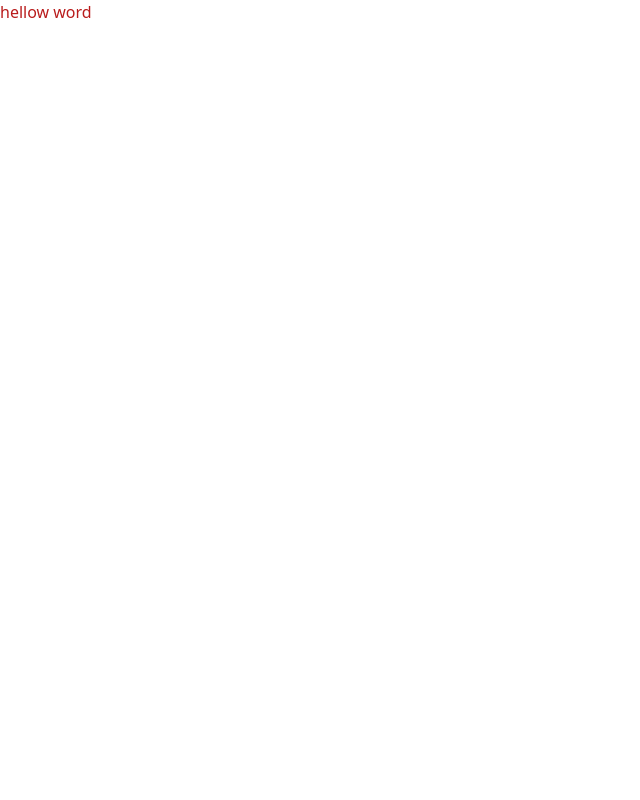
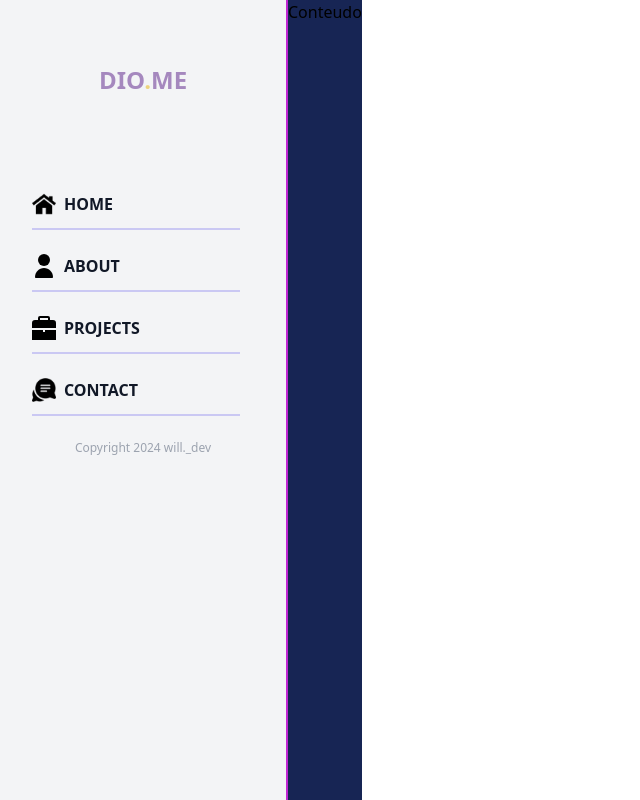
Before and after one commit to martinswilliam/Portfolio2, a website: page src/index.html in a window 1280 px wide. Shown: the whole page, without its empty margins (0-640 px from the left). Drawn offline with Linux system fonts and the light colour scheme.

Commit message:
barra lateral e responsividade

```diff
--- a/src/index.html
+++ b/src/index.html
@@ -7,6 +7,64 @@
     <title>Document</title>
 </head>
 <body>
-    <h1 class="text-red-700">hellow word</h1>
+    <div class="flex flex-row min-h-screen overflow-hidden">
+        <div class="bg-gray-100 w-12 lg:w-72 min-h-screen border-r-2 border-fuchsia-600 md:none">
+            <div class="flex flex-none w-full justify-center items-center lg:py-16 text-center">
+                <div class="text-purple-900 text-center text-2xl font-extrabold items-center border-indigo-600 lg:visible invisible animate-pulse">
+                     DIO<span class="text-yellow-500">.</span>ME
+                </div>
+            </div>
+            <div>
+                <nav class="visible lg:invisible flex- w-full mt-40">
+                    <ul class="text-left">
+                        <li class="list-inside ml-2 mb-6 w-12">
+                            <a href="#" class="flex justify-start"></a><img src="./img/home.png" alt="" class="object-contain h-6 w-6">
+                        </li>
+                        <li class="list-inside ml-2 mb-6 w-12">
+                            <a href="#" class="flex justify-start"></a><img src="./img/user.svg" alt="" class="object-contain h-6 w-6">
+                        </li>
+                        <li class="list-inside ml-2 mb-6 w-12">
+                            <a href="#" class="flex justify-start"></a><img src="./img/briefcase.svg" alt="" class="object-contain h-6 w-6">
+                        </li>
+                        <li class="list-inside ml-2 mb-6 w-12">
+                            <a href="#" class="flex justify-start"></a><img src="./img/conversation.png" alt="" class="object-contain h-6 w-6">
+                        </li>
+                    </ul>
+                </nav>
+            </div>
+            <div>
+                <nav class="lg:visible invisible flex w-full -mt-80">
+                <ul class="text-left text-base">
+                    <li class="list-inside font-bold border-b-2 w-52 border-indigo-600 border-opacity-25 mx-8 mb-6 pb-3 text-gray-900 hover:text-purple-900">
+                        <a href="#" class="flex justify-start">
+                            <img src="./img/home.png" alt="" class="h-6 w-6 mr-2 object-contain">  HOME
+                        </a>
+                    </li>
+                    <li class="list-inside font-bold border-b-2 w-52 border-indigo-600 border-opacity-25 mx-8 mb-6 pb-3 text-gray-900 hover:text-purple-900">
+                        <a href="#" class="flex justify-start">
+                            <img src="./img/user.svg" alt="" class="h-6 w-6 mr-2 object-contain">  ABOUT
+                        </a>
+                    </li>
+                    <li class="list-inside font-bold border-b-2 w-52 border-indigo-600 border-opacity-25 mx-8 mb-6 pb-3 text-gray-900 hover:text-purple-900">
+                        <a href="#" class="flex justify-start">
+                            <img src="./img/briefcase.svg" alt="" class="h-6 w-6 mr-2 object-contain">  PROJECTS
+                        </a>
+                    </li>
+                    <li class="list-inside font-bold border-b-2 w-52 border-indigo-600 border-opacity-25 mx-8 mb-6 pb-3 text-gray-900 hover:text-purple-900">
+                        <a href="#" class="flex justify-start">
+                            <img src="./img/conversation.png" alt="" class="h-6 w-6 mr-2 object-contain">  CONTACT
+                        </a>
+                    </li>
+                </ul>
+                </nav>
+                <P class="lg:visible invisible text-center text-xs font-medium text-gray-400 w-full">Copyright 2024 will._dev</P>
+            </div>
+        </div>
+            <div class="bg-blue-950">
+                <div>Conteudo</div>
+            </div>
+    </div>
+
+
 </body>
 </html>
```
Also changed, not shown: dist/output.css, src/img/briefcase.svg (added), src/img/conversation.png (added), src/img/home.png (added), src/img/home.svg (added), src/img/user.svg (added), src/img/work-from-home.png (added).
